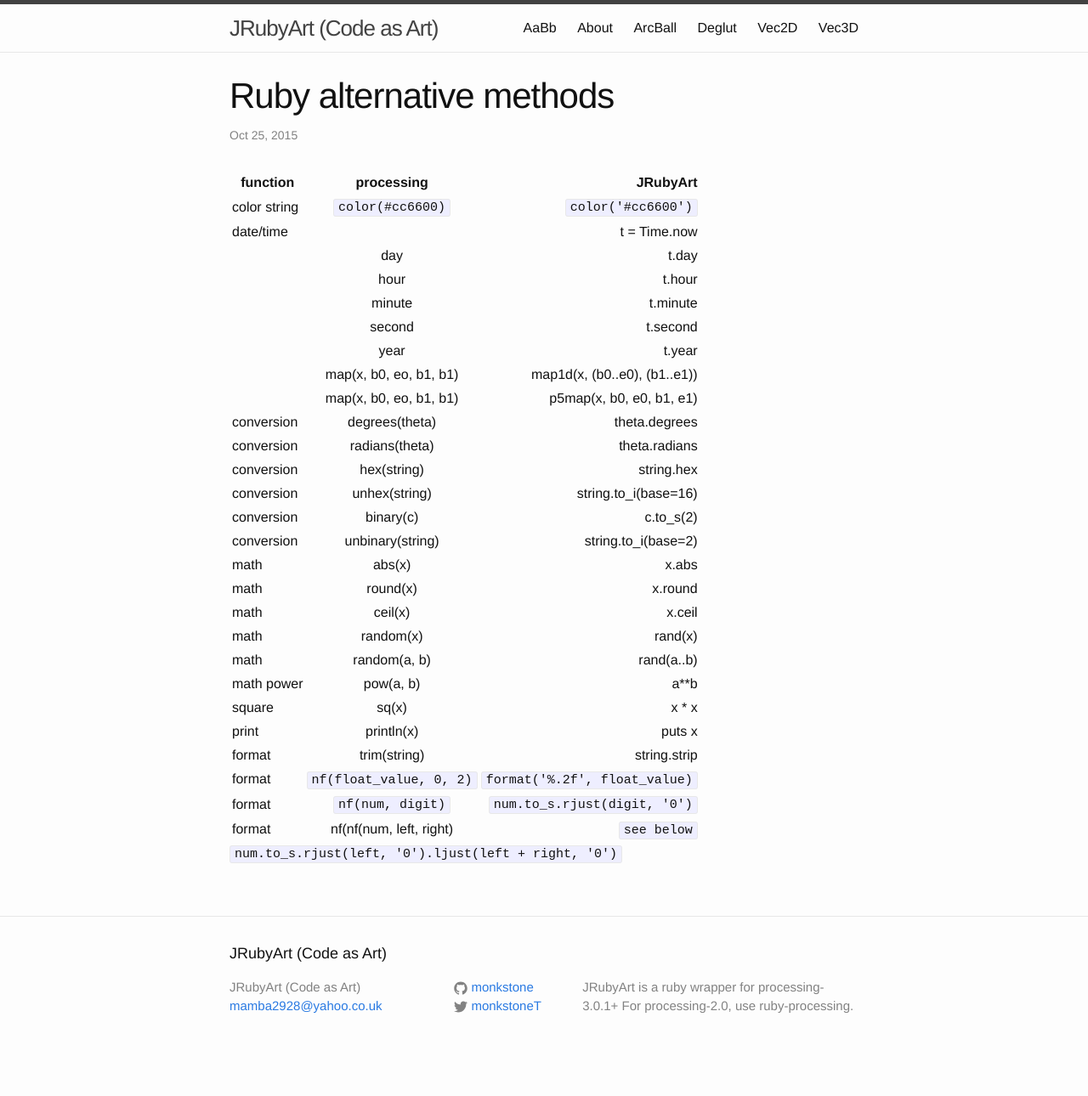
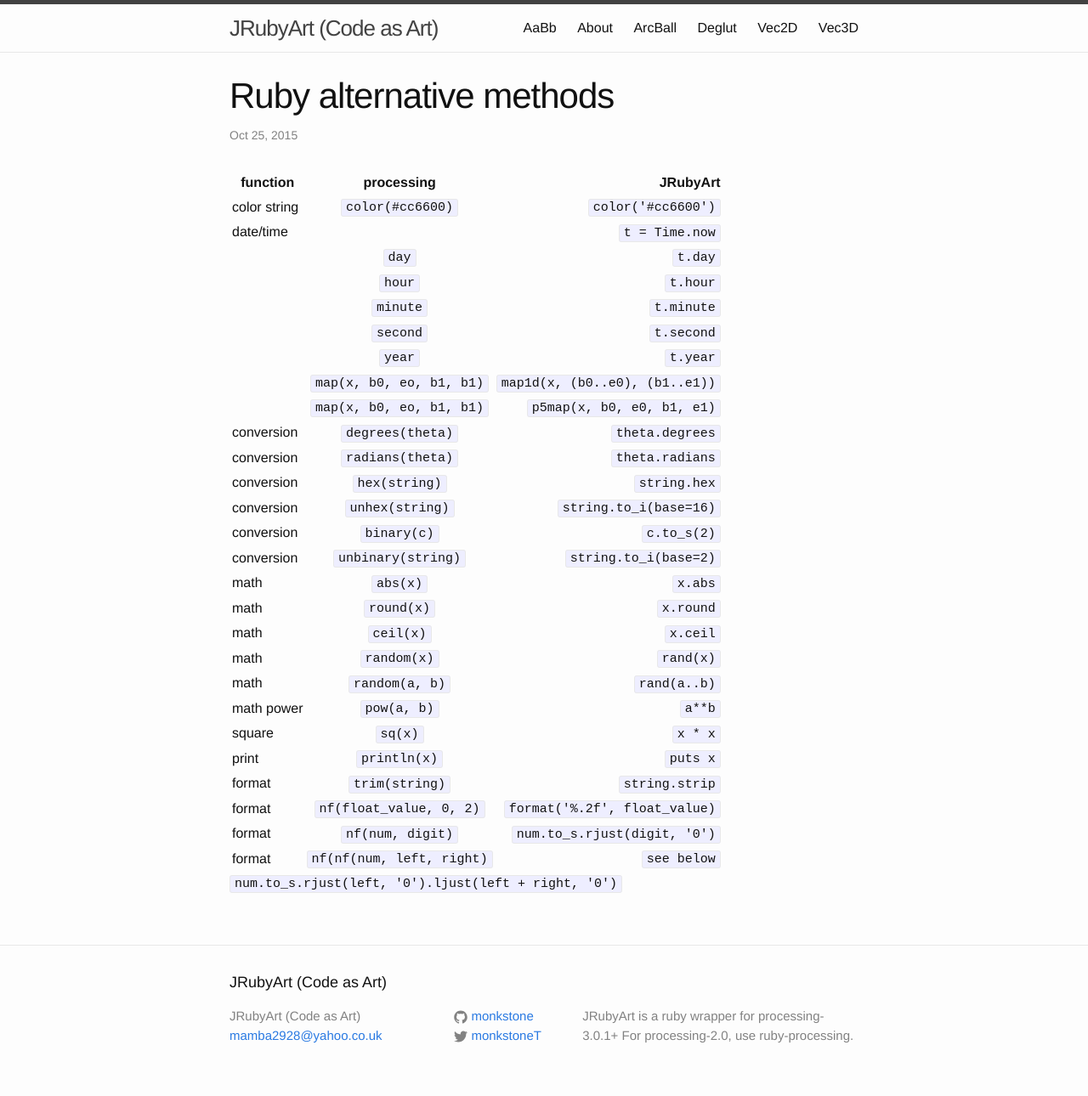
Before and after one commit to ruby-processing/ruby-processing.github.io, a Jekyll site: the page built from _posts/2015-10-25-ruby_alternative.md, in a window 1280 px wide. Shown: the whole page at 85% size. Built offline with Jekyll 4.4.1, drawn with Linux system fonts in a browser that asks for light colours; before the commit the page ends 1256 px from its top, so only the background shows below that.

```diff
--- a/_posts/2015-10-25-ruby_alternative.md
+++ b/_posts/2015-10-25-ruby_alternative.md
@@ -6,34 +6,34 @@ categories: jruby_art update
 permalink: /alternatives/
 ---
 
-|function       |  processing          |  JRubyArt         |
+|function       |processing            |JRubyArt           |
 |----------     |:-------------:       |------:            |
 |color string   |`color(#cc6600)`      |`color('#cc6600')` |
-|date/time      |                      |t = Time.now       |
-|               |day                   |t.day              |
-|               |hour                  |t.hour             |
-|               |minute                |t.minute           |
-|               |second                |t.second           |
-|               |year                  |t.year             |
-|               |map(x, b0, eo, b1, b1)|map1d(x, (b0..e0), (b1..e1))|
-|               |map(x, b0, eo, b1, b1)|p5map(x, b0, e0, b1, e1)|
-|conversion     |degrees(theta)        |theta.degrees    |
-|conversion     |radians(theta)        |theta.radians    |
-|conversion     |hex(string)           |string.hex       |
-|conversion     |unhex(string)         |string.to_i(base=16)|
-|conversion     |binary(c)             |c.to_s(2)        |
-|conversion     |unbinary(string)      |string.to_i(base=2)|
-|math           |abs(x)                |x.abs            |
-|math           |round(x)              |x.round          |
-|math           |ceil(x)               |x.ceil           |
-|math           |random(x)             |rand(x)          |
-|math           |random(a, b)          |rand(a..b)       |
-|math power     |pow(a, b)             |a**b             |
-|square         |sq(x)                 |x * x            |
-|print          |println(x)            |puts x           |
-|format         |trim(string)          |string.strip     |
+|date/time      |                      |`t = Time.now`       |
+|               |`day`                   |`t.day`              |
+|               |`hour`                  |`t.hour`             |
+|               |`minute`                |`t.minute`           |
+|               |`second`                |`t.second`           |
+|               |`year`                  |`t.year`             |
+|               |`map(x, b0, eo, b1, b1)`|`map1d(x, (b0..e0), (b1..e1))`|
+|               |`map(x, b0, eo, b1, b1)`|`p5map(x, b0, e0, b1, e1)`|
+|conversion     |`degrees(theta)`        |`theta.degrees`    |
+|conversion     |`radians(theta)`        |`theta.radians`    |
+|conversion     |`hex(string)`           |`string.hex`       |
+|conversion     |`unhex(string)`         |`string.to_i(base=16)`|
+|conversion     |`binary(c)`             |`c.to_s(2)`        |
+|conversion     |`unbinary(string)`      |`string.to_i(base=2)`|
+|math           |`abs(x)`                |`x.abs`            |
+|math           |`round(x)`              |`x.round`          |
+|math           |`ceil(x)`               |`x.ceil`           |
+|math           |`random(x)`             |`rand(x)`          |
+|math           |`random(a, b)`          |`rand(a..b)`       |
+|math power     |`pow(a, b)`             |`a**b`             |
+|square         |`sq(x)`                 |`x * x`            |
+|print          |`println(x)`            |`puts x`           |
+|format         |`trim(string)`          |`string.strip`     |
 |format         |`nf(float_value, 0, 2)` |`format('%.2f', float_value)`|
 |format         |`nf(num, digit)`        |`num.to_s.rjust(digit, '0')`|
-|format         |nf(nf(num, left, right)|`see below`     |
+|format         |`nf(nf(num, left, right)`|`see below`     |
 
 `num.to_s.rjust(left, '0').ljust(left + right, '0')`
```
